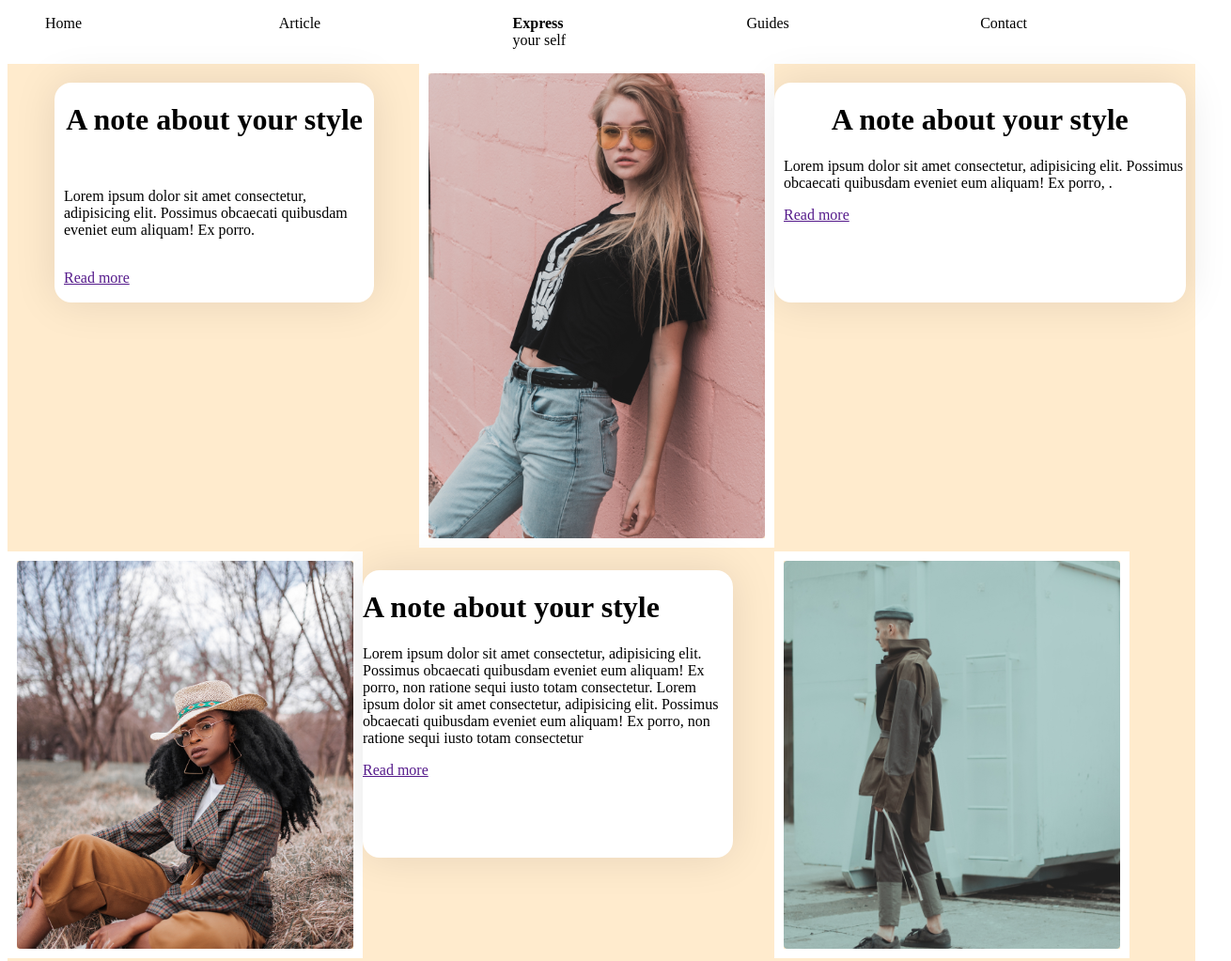
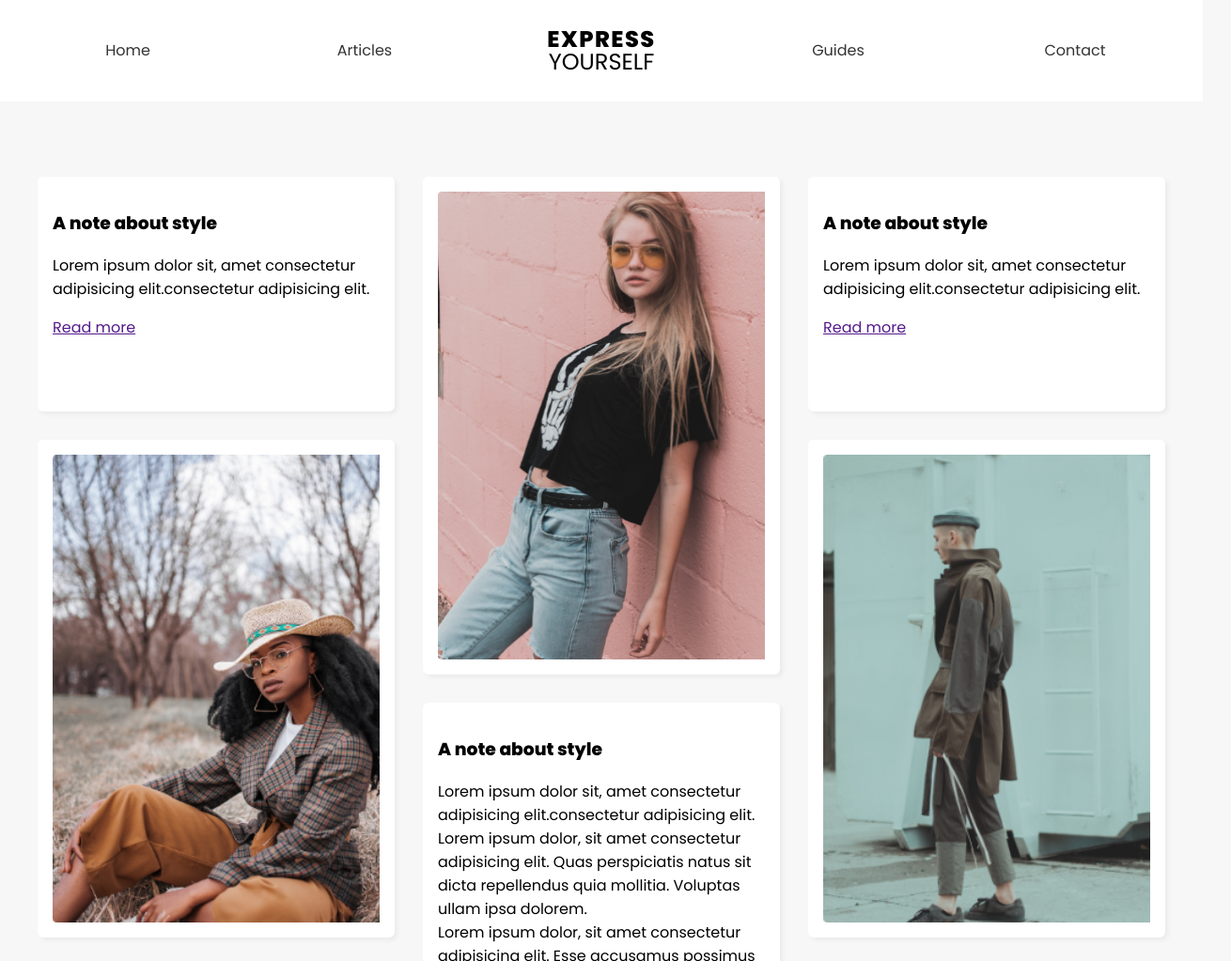
Before and after one commit to Abdiwali-Eid/challange2, a plain HTML site: page index.html in a window 1280 px wide. Shown: the top 1023 px of the page at 94% size, 1310 px wide, since content can reach past the window. Drawn offline with Linux system fonts and the light colour scheme.

Commit message:
first commit

```diff
--- a/index.html
+++ b/index.html
@@ -1,85 +1,72 @@
-<!DOCTYPE html>
 <html lang="en">
 <head>
-    <link rel="stylesheet" href="styles.css">
+    <link rel="stylesheet" href="kutijabi.css">
   <meta charset="UTF-8">
   <meta http-equiv="X-UA-Compatible" content="IE=edge">
   <meta name="viewport" content="width=device-width, initial-scale=1.0">
-    <title>Document</title>
+  <link rel="stylesheet" href="style.css">
+  <title> Challange 2</title>
 </head>
 <body>
-
-        <div class="nav">
-            <ul>
-                <li>
-                    Home
-                </li>
-                <li>
-                    Article
-                </li>
-                <li>
-                    <b style="font-weight: 800;">Express</b>  <br>
-
-                    your self
-                </li>
-                <li>
-                    Guides
-                </li>
-                <li>
-                    Contact
-                </li>
-            </ul>
-        </div>
-        <div class="sawiro" style="background-color: whitesmoke;">
-
-
-        <div class="sectionka1aad" style="background-color: blanchedalmond;" >
-            <div class="qaybi">
-                <h1 style="text-align: center;">
-                    A note about your style
+  <header>
+    <nav>
+      <a href="/">Home</a>
+      <a href="/">Articles</a>
+      <h1>
+        <div>Express</div>
+        <div>Yourself</div>
       </h1>
-                <p style="padding-left: 10px;">Lorem ipsum dolor sit amet consectetur, adipisicing elit.
-                    Possimus obcaecati quibusdam eveniet eum aliquam! Ex porro.</p>
-                     <a href="" style="padding-left: 10px;">Read more</a>
-            </div>
-
-            <div class="imag-1">
-                <img src="1 (1).png" alt="">
-            </div>
-
-            <div class="qaybi2" style="margin-right: 400px;">
-                <h1 style="text-align: center;">
-                    A note about your style
-                </h1>
-                <p style="padding-left: 10px;">Lorem ipsum dolor sit amet consectetur, adipisicing elit.
-                    Possimus obcaecati quibusdam eveniet eum aliquam! Ex porro,
-                 . </p>
-                     <a href="" style="padding-left: 10px ;">Read more</a>
-            </div>
-
-                <div class="par2" style="padding-bottom: 900px";>
-                    <img src="2 (2).png"  alt="" class="sawiri" style="margin-bottom: 700px;">
-                </div>
-                    <div class="note">
-                        <h1>
-                            A note about your style
-                        </h1>
-                        <p>Lorem ipsum dolor sit amet consectetur, adipisicing elit.
-                            Possimus obcaecati quibusdam eveniet eum aliquam! Ex porro,
-                             non ratione sequi iusto totam consectetur. Lorem ipsum dolor sit amet consectetur, adipisicing elit.
-                             Possimus obcaecati quibusdam eveniet eum aliquam! Ex porro,
-                              non ratione sequi iusto totam consectetur</p>
+      <a href="/">Guides</a>
+      <a href="/">Contact</a>
+    </nav>
+  </header>
+  <main>
+    <div class="section">
+      <h3>A note about style</h3>
+      <p>Lorem ipsum dolor sit, amet consectetur adipisicing elit.consectetur adipisicing elit.</p>
       <a href="">Read more</a>
     </div>
-                    <div class="img-last">
-                        <img src="3 (1).png" alt="">
+    <div class="very">
+      <img src="1 (1).png" alt="img1">
     </div>
+    <div class="section">
+      <h3>A note about style</h3>
+      <p>Lorem ipsum dolor sit, amet consectetur adipisicing elit.consectetur adipisicing elit.</p>
+      <a href="">Read more</a>
+    </div>
+    <div class="very">
+      <img src="2 (2).png" alt="img2">
+    </div>
+    <div class="very">
+      <img src="3 (1).png" alt="img3">
+    </div>
+    <div class="very">
+      <h3>A note about style</h3>
+      <p>Lorem ipsum dolor sit, amet consectetur adipisicing elit.consectetur adipisicing elit. <br>
+      Lorem ipsum dolor, sit amet consectetur adipisicing elit. Quas perspiciatis natus sit dicta repellendus quia mollitia. Voluptas ullam ipsa dolorem. <br>
 
+    Lorem ipsum dolor, sit amet consectetur adipisicing elit. Esse accusamus possimus asperiores fugiat at nostrum odio repellendus voluptates.
+     Iusto asperiores voluptate similique maiores ut omnis dolores corporis, tenetur excepturi quis?</p>
+      <a href="">Read more</a>
     </div>
-
+    <div class="section">
+      <h3>A note about style</h3>
+      <p>Lorem ipsum dolor sit, amet consectetur adipisicing elit. Quisquam, reprehenderit.</p>
+      <a href="">Read more</a>
     </div>
-
-
-
+    <div class="very">
+      <img src="1 (1).png" alt="img1">
+    </div>
+    <div class="section">
+      <h3>A note about style</h3>
+      <p>Lorem ipsum dolor sit, amet consectetur adipisicing elit. Quisquam, reprehenderit.</p>
+      <a href="">Read more</a>
+    </div>
+    <div class="section">
+      <h3>A note about style</h3>
+      <p>Lorem ipsum dolor sit, amet consectetur adipisicing elit. Quisquam, reprehenderit.</p>
+      <a href="">Read more</a>
+    </div>
+  </main>
 </body>
 </html>
--- /dev/null
+++ b/style.css
@@ -0,0 +1,82 @@
+@import url('https://fonts.googleapis.com/css2?family=Poppins:wght@200;400;500;600;800&family=VT323&display=swap');
+
+body {
+  margin: 0;
+  font-family: "Poppins";
+  background: #f7f7f7;
+}
+
+header {
+  background: #fff;
+  padding: 10px;
+}
+nav {
+  max-width: 1400px;
+  margin: 0 auto;
+  display: grid;
+  grid-template-columns: repeat(5, 1fr);
+  align-items: center;
+  text-align: center;
+}
+nav a {
+  text-decoration: none;
+  color: #333;
+}
+nav h1 {
+  text-transform: uppercase;
+  line-height: 1em;
+}
+nav h1 div:first-child {
+  font-weight: 800;
+  letter-spacing: 1.5px;
+}
+nav h1 div:last-child {
+  font-weight: 400;
+}
+main {
+  max-width: 1200px;
+  margin: 60px auto;
+  padding: 20px;
+  display: grid;
+  grid-template-columns: 1fr 1fr 1fr;
+  grid-auto-rows: 250px;
+  gap: 30px;
+}
+main div {
+  overflow: hidden;
+  background: #fff;
+  border-radius: 6px;
+  border: 16px solid #fff;
+  box-shadow: 3px 3px 5px rgba(0,0,0,0.05);
+}
+main img {
+  min-width: 100%;
+  height: 100%;
+}
+main .section {
+  grid-row: span 1;
+}
+main .very {
+  grid-row: span 2;
+}
+
+@media screen and (max-width: 960px) {
+  main {
+    grid-template-columns: repeat(2, 1fr);
+  }
+}
+
+@media screen and (max-width: 620px) {
+  main {
+    grid-template-columns: 1fr;
+    max-width: 400px;
+    margin-top: 20px;
+  }
+  nav {
+    grid-template-columns: repeat(4, 1fr);
+  }
+  nav h1{
+    grid-column: 1 / span 4;
+    grid-row: 1;
+  }
+}
--- a/styles.css
+++ /dev/null
@@ -1,132 +0,0 @@
-/* :root{
-    --shadow: 0 1px 5px rgba(255, 255, 255, 0.3);
-}
-
-.nav ul {
-    margin-left: 40px;
-    display: grid;
-    grid-gap:20px;
-    padding: 0;
-    list-style: none;
-    grid-template-columns: repeat(5, 1fr);
-  }
-  .sawiro{
-    background-color: whitesmoke;
-  }
-  */
-
-
-  .nav ul {
-    margin-left: 40px;
-    display: grid;
-    grid-gap:20px;
-    padding: 0;
-    list-style: none;
-    grid-template-columns: repeat(5, 1fr);
-  }
-  /* .sectionka1aad{
-    display: grid;
-    grid-gap: 20px;
-    grid-template-rows: repeat(1, 1fr);
-  } */
-  .qaybi{
-    display: grid;
-    grid-column-start: 1;
-  }
-  img{
-    border: 10px solid white;
-  }
-  .qaybi{
-    background: #FFFFFF;
-box-shadow: 0px 0px 46px rgba(0, 0, 0, 0.1);
-border-radius: 18px;
-width: 90%;
-margin-top: 20px;
-margin-left: 50px;
-height: 45%;
-  }
-  .qaybi2{
-    background: #FFFFFF;
-    box-shadow: 0px 0px 46px rgba(0, 0, 0, 0.1);
-    border-radius: 18px;
-    width: 90%;
-    margin-top: 20px;
-    height: 45%;
-  }
-  .note{
-    background: #FFFFFF;
-    box-shadow: 0px 0px 46px rgba(0, 0, 0, 0.1);
-    border-radius: 18px;
-    width: 90%;
-    margin-top: 20px;
-    height:15%;
-  }
-  .imag-1{
-    margin-left: 60px;
-  }
-
-
-  .sectionka1aad{
-    display: grid;
-    grid-template-columns: repeat(3, 1fr);
-
-  }
-  /* .qaybi{
-
-    width: 90%;
-    height: 230px;
-    padding-top: 20px;
-    background-color: white; */
-    /* margin-bottom: 600px; */
-    /* box-shadow: var(--shadow); */
-    /* margin-left: 100px; */
-/*
-  } */
-
-
-  /* .qaybi2{
-   margin-right:400px ;
-    width: 90%;
-    height: 230px;
-    padding-top: 20px;
-    background-color: white;
-    margin-bottom: 600px;
-    box-shadow: var(--shadow); */
-/*
-  } */
-
-  /* .qaybi3{
-    margin-right:400px ;
-     width: 90%;
-     height: 230px;
-     padding-top: 20px;
-     background-color: white;
-     margin-bottom: 600px;
-     box-shadow: var(--shadow);
-
-   } */
-
-/*
-  .imag-1{
-    width: 90%;
-     margin-left: 100px;
-
-
-  } */
-  /* .sectionka2aad{
-    display: grid;
-    grid-template-columns: repeat(3, 1fr);
-
-    margin-bottom: 800px;
-
-
-  } */
- /* .img-last{
-    margin-bottom: 500px;
- }
- img{
-    border: 7px solid white;
- }
-  /* .section2{
-
-  }
--- a/tijaabo.css
+++ /dev/null
@@ -1,21 +0,0 @@
-#grid {
-    display: grid;
-    height: 200px;
-    grid-template-columns: 200px;
-    grid-template-rows: repeat(3, 1fr);
-    grid-row-gap: 30px;
-  }
-
-#itemsu{
-  display: grid;
-  grid-template-columns: repeat(1,1fr);
-}
-.qaybi{
-    background: #FFFFFF;
-box-shadow: 0px 0px 46px rgba(0, 0, 0, 0.1);
-border-radius: 18px;
-width: 90%;
-margin-top: 20px;
-margin-left: 50px;
-height: 45%;
-  }
```
Also changed, not shown: tijaabo.html (deleted, +0 -39 lines). Lines whose indentation alone changed are shown as unchanged.
